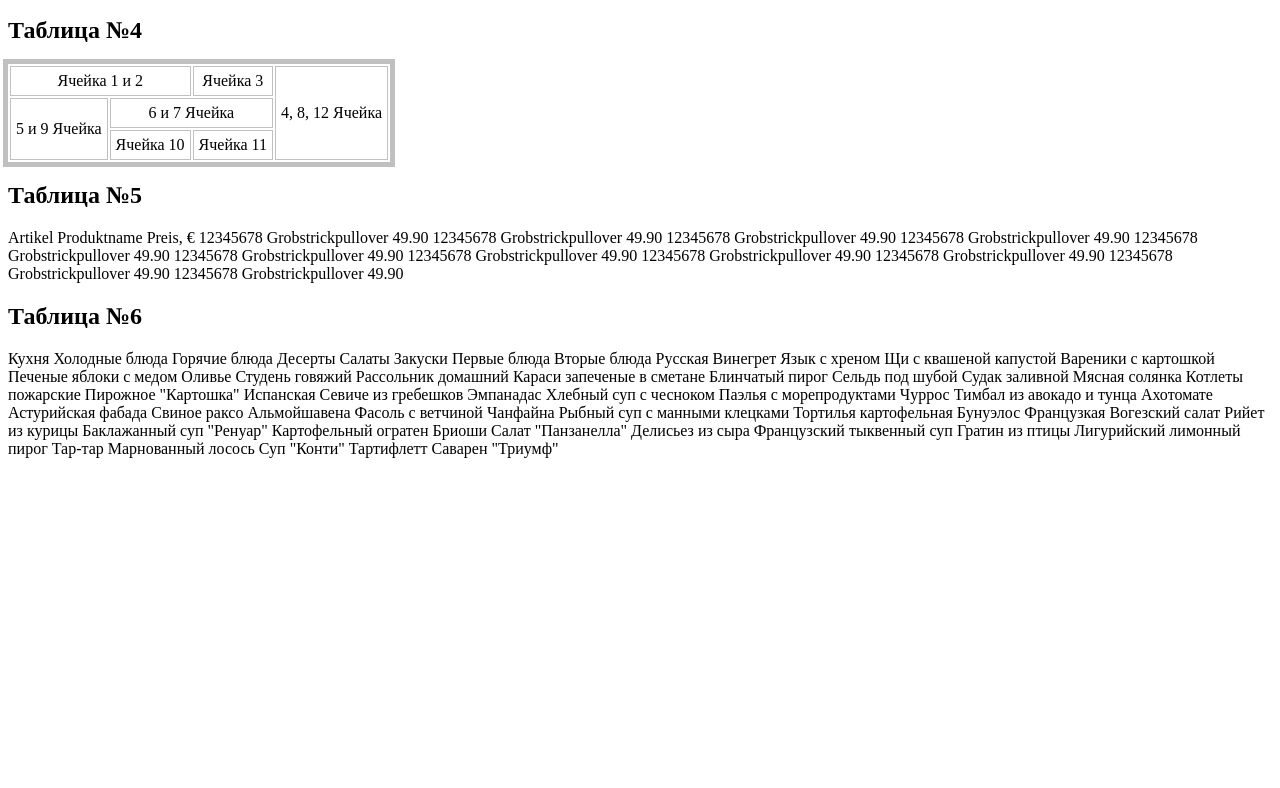
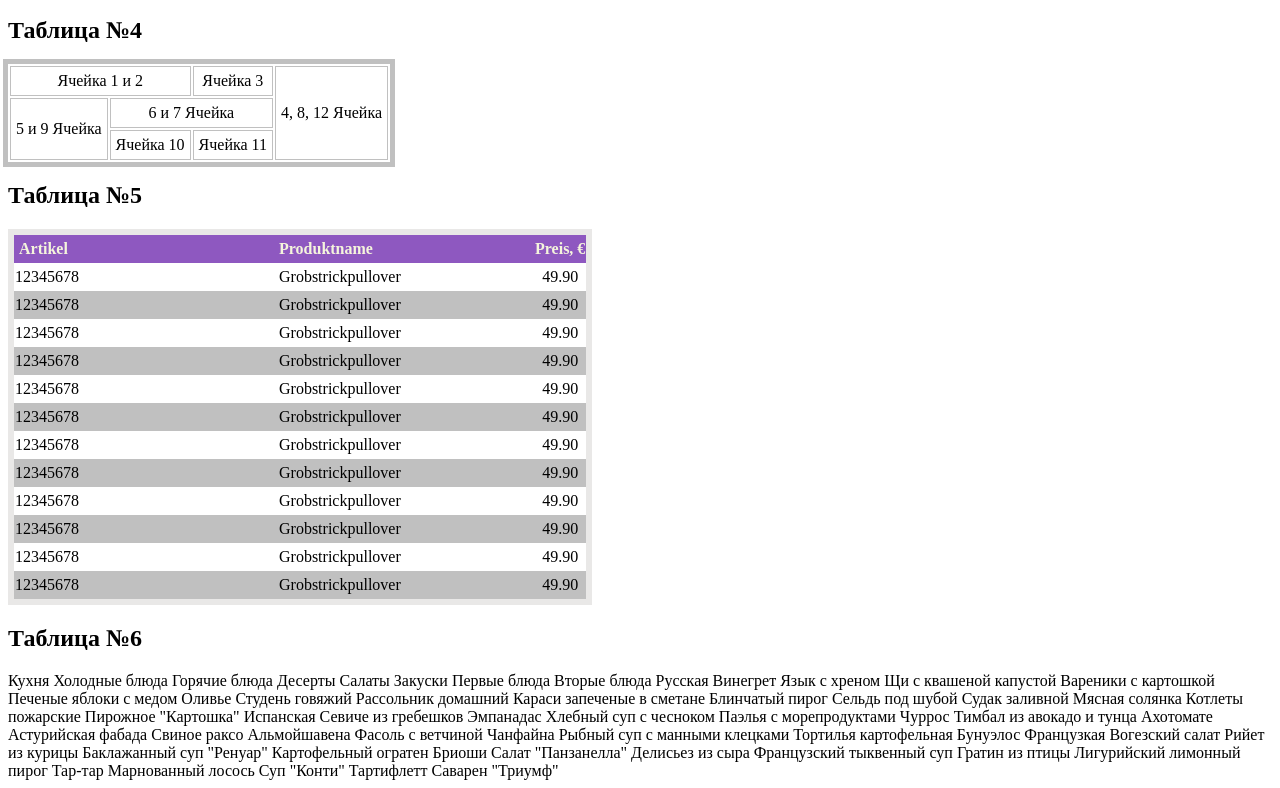
Before and after one commit to Imotytskiy/Playtech_intern, a plain HTML site: page html_css/table/index.htm in a window 1280 px wide. Shown: the part 733-1521 px from the top of the page. Before the commit the page ends 1199 px from the top, so only its background shows below. Drawn offline with Linux system fonts and the light colour scheme.

Commit message:
add html_css table 5 task

```diff
--- a/html_css/table/css/main.css
+++ b/html_css/table/css/main.css
@@ -60,3 +60,25 @@
 .fourth-table td {
   border: 1px solid #c0c0c0;
 }
+
+.fifth-table {
+  border-spacing: 0px;
+  border: 6px solid rgb(233, 232, 231);
+}
+.fifth-table-first-row-bg-color {
+  color: beige;
+}
+
+.fifth-table-first-col {
+  border: none;
+  border-spacing: 0px;
+  background-color: rgb(142, 88, 192);
+}
+
+.fifth-table th,
+.fifth-table td {
+  border: none;
+}
+.fifth-table-bg-color {
+  background-color: #c0c0c0;
+}
--- a/html_css/table/index.htm
+++ b/html_css/table/index.htm
@@ -81,7 +81,7 @@
       </tr>
       <tr>
         <td class="third-col-left">Сапфиры</td>
-        <td rowspan="2" class="first-all-col-center">1483</td>
+        <td rowspan="2">1483</td>
         <td class="third-all-col-center">4532</td>
         <td class="first-all-col-center">6743</td>
       </tr>
@@ -116,13 +116,77 @@
     </table>
 
     <h2>Таблица №5</h2>
-
-    Artikel Produktname Preis, &euro; 12345678 Grobstrickpullover 49.90 12345678
-    Grobstrickpullover 49.90 12345678 Grobstrickpullover 49.90 12345678
-    Grobstrickpullover 49.90 12345678 Grobstrickpullover 49.90 12345678
-    Grobstrickpullover 49.90 12345678 Grobstrickpullover 49.90 12345678
-    Grobstrickpullover 49.90 12345678 Grobstrickpullover 49.90 12345678
-    Grobstrickpullover 49.90 12345678 Grobstrickpullover 49.90
+    <table class="fifth-table">
+      <tr class="fifth-table-first-col">
+        <th class="first-col-left fifth-table-first-row-bg-color">Artikel</th>
+        <th class="first-col-left fifth-table-first-row-bg-color">
+          Produktname
+        </th>
+        <th class="first-col-right fifth-table-first-row-bg-color">
+          Preis, &euro;
+        </th>
+      </tr>
+      <tr>
+        <td>12345678</td>
+        <td class="first-col-left">Grobstrickpullover</td>
+        <td class="first-all-col-center">49.90</td>
+      </tr>
+      <tr class="fifth-table-bg-color">
+        <td>12345678</td>
+        <td class="first-col-left">Grobstrickpullover</td>
+        <td class="first-all-col-center">49.90</td>
+      </tr>
+      <tr>
+        <td>12345678</td>
+        <td class="first-col-left">Grobstrickpullover</td>
+        <td class="first-all-col-center">49.90</td>
+      </tr>
+      <tr class="fifth-table-bg-color">
+        <td>12345678</td>
+        <td class="first-col-left">Grobstrickpullover</td>
+        <td class="first-all-col-center">49.90</td>
+      </tr>
+      <tr>
+        <td>12345678</td>
+        <td class="first-col-left">Grobstrickpullover</td>
+        <td class="first-all-col-center">49.90</td>
+      </tr>
+      <tr class="fifth-table-bg-color">
+        <td>12345678</td>
+        <td class="first-col-left">Grobstrickpullover</td>
+        <td class="first-all-col-center">49.90</td>
+      </tr>
+      <tr>
+        <td>12345678</td>
+        <td class="first-col-left">Grobstrickpullover</td>
+        <td class="first-all-col-center">49.90</td>
+      </tr>
+      <tr class="fifth-table-bg-color">
+        <td>12345678</td>
+        <td class="first-col-left">Grobstrickpullover</td>
+        <td class="first-all-col-center">49.90</td>
+      </tr>
+      <tr>
+        <td>12345678</td>
+        <td class="first-col-left">Grobstrickpullover</td>
+        <td class="first-all-col-center">49.90</td>
+      </tr>
+      <tr class="fifth-table-bg-color">
+        <td>12345678</td>
+        <td class="first-col-left">Grobstrickpullover</td>
+        <td class="first-all-col-center">49.90</td>
+      </tr>
+      <tr>
+        <td>12345678</td>
+        <td class="first-col-left">Grobstrickpullover</td>
+        <td class="first-all-col-center">49.90</td>
+      </tr>
+      <tr class="fifth-table-bg-color">
+        <td>12345678</td>
+        <td class="first-col-left">Grobstrickpullover</td>
+        <td class="first-all-col-center">49.90</td>
+      </tr>
+    </table>
 
     <h2>Таблица №6</h2>
 
```
